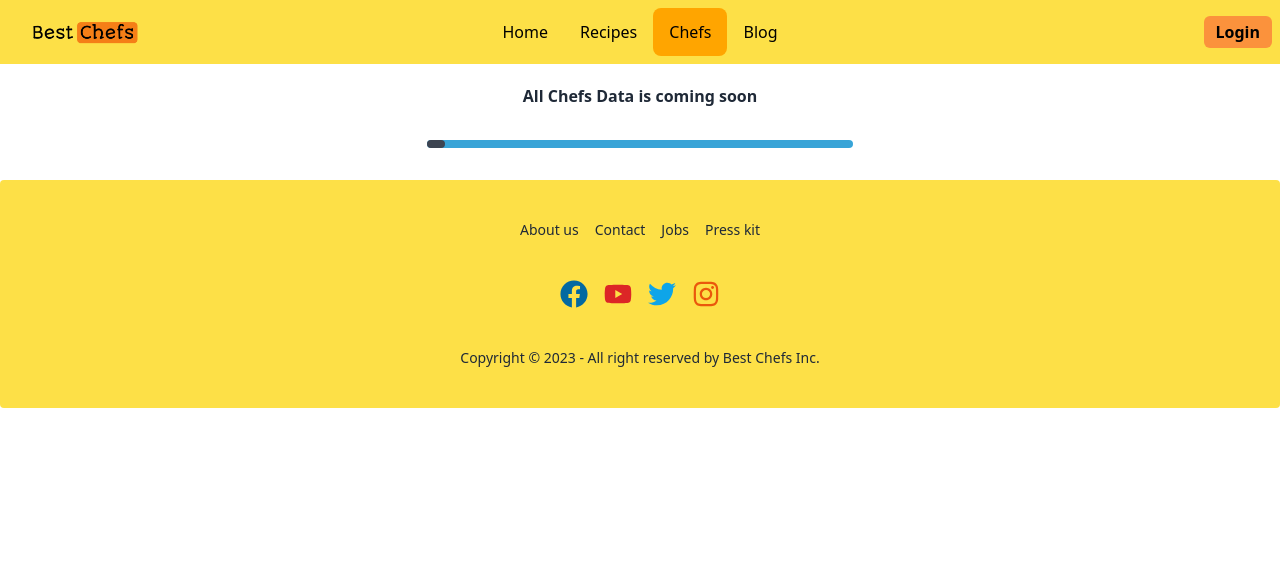
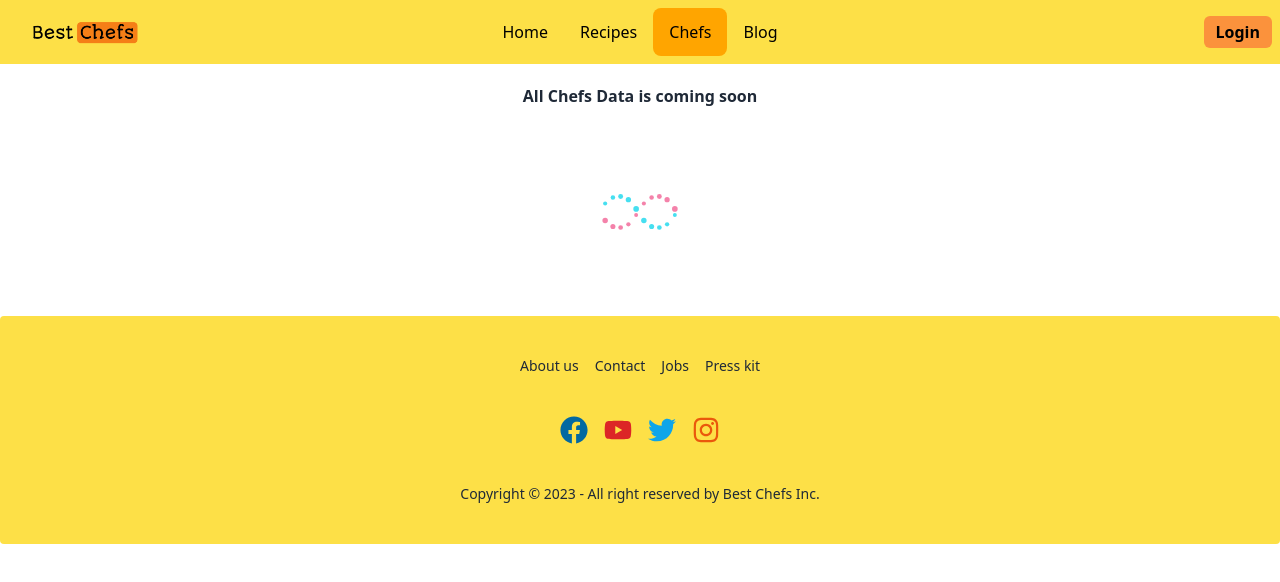
Before and after one commit to mthtitumir/best-chefs-client, a React (Vite) app: page /all-chefs in a window 1280 px wide. Shown: the top 582 px of the page. Built offline with nearby package versions, Linux system fonts and the light colour scheme; no server answers.

Commit message:
loader added at loading states

```diff
--- /dev/null
+++ b/src/components/Spinner.jsx
@@ -0,0 +1,21 @@
+import React from 'react';
+import { Dna } from 'react-loader-spinner';
+
+const Spinner = () => {
+    return (
+        <div className='container mx-auto'>
+            <div className='flex justify-center items-center  my-8'>
+                <Dna
+                    visible={true}
+                    height="80"
+                    width="80"
+                    ariaLabel="dna-loading"
+                    wrapperStyle={{}}
+                    wrapperClass="dna-wrapper"
+                />
+            </div>
+        </div>
+    );
+};
+
+export default Spinner;
--- a/src/pages/Blogs.jsx
+++ b/src/pages/Blogs/Blogs.jsx
@@ -1,5 +1,5 @@
 import React from 'react';
-import Blog from './Blogs/Blog';
+import Blog from './Blog';
 import { useLoaderData } from 'react-router-dom';
 import Pdf from "react-to-pdf";
 
--- a/src/pages/Home/BestFoods/Foods.jsx
+++ b/src/pages/Home/BestFoods/Foods.jsx
@@ -1,16 +1,24 @@
 import React, { useEffect, useState } from 'react';
 import FoodCard from './FoodCard';
+import Spinner from '../../../components/Spinner';
 
 
 const Foods = () => {
+    const [isLoading, setIsLoading] = useState(true);
     const [foods, setFoods] = useState([]);
     useEffect(() => {
         fetch('https://best-chefs-server-mthtitumir.vercel.app/foods')
             .then(res => res.json())
-            .then(data => setFoods(data))
+            .then(data => {
+                setFoods(data);
+                setIsLoading(false);
+            })
     }, []);
     console.log(foods);
     return (
+        <div>
+            {
+                !isLoading ?
                     <div className='container mx-auto mt-10'>
                         <h2 className='text-5xl font-semibold text-center'>Best Chinese Foods</h2>
                         <div className='mt-6 flex flex-col gap-3'>
@@ -25,6 +33,12 @@ const Foods = () => {
                             <button className="btn btn-outline hover:bg-orange-500 mx-auto">Explore More</button>
                         </div>
                     </div>
+                    :
+                    <div className='flex justify-center items-center  my-8'>
+                        <Spinner></Spinner>
+                    </div>
+            }
+        </div>
     );
 };
 
--- a/src/pages/Home/Chefs/AllChefs.jsx
+++ b/src/pages/Home/Chefs/AllChefs.jsx
@@ -1,12 +1,13 @@
 // eslint-disable-next-line no-unused-vars
 import React from 'react';
+import Spinner from '../../../components/Spinner';
 
 const AllChefs = () => {
     return (
         <div className='container mx-auto'>
             <h2 className='my-5 text-center font-semibold'>All Chefs Data is coming soon</h2>
             <div className='flex justify-center items-center  my-8'>
-                <progress className="progress bg-sky-400 w-1/3"></progress>
+                <Spinner></Spinner>
             </div>
         </div>
     );
--- a/src/pages/Home/Chefs/Chefs.jsx
+++ b/src/pages/Home/Chefs/Chefs.jsx
@@ -2,16 +2,24 @@
 import React, { useEffect, useState } from 'react';
 import Chef from './Chef';
 import { BsFire } from 'react-icons/bs';
+import Spinner from '../../../components/Spinner';
 
 const Chefs = () => {
+    const [isLoading, setIsLoading] = useState(true);
     const [chefs, setChefs] = useState([]);
     useEffect(() => {
         fetch('https://best-chefs-server-mthtitumir.vercel.app/chefs')
             .then(res => res.json())
-            .then(data => setChefs(data))
+            .then(data => {
+                setChefs(data);
+                setIsLoading(false);
+            })
     }, [])
     console.log(chefs);
     return (
+        <div>
+            {
+                !isLoading ?
                     <div className='container mx-auto mt-10'>
                         <div className='flex justify-center gap-3 items-center'><h2 className='text-5xl font-semibold text-center'>Meet Our Chefs</h2> <BsFire className='text-orange-600' size={'3em'}></BsFire></div>
                         <div className='grid md:grid-cols-3 gap-10 mt-10'>
@@ -26,6 +34,12 @@ const Chefs = () => {
                             <button className="btn btn-outline hover:bg-orange-500 mx-auto">More Chefs</button>
                         </div>
                     </div>
+                    :
+                    <div className='flex justify-center items-center  my-8'>
+                        <Spinner></Spinner>
+                    </div>
+            }
+        </div>
     );
 };
 
--- a/src/pages/Home/FoodCategories/FoodCategories.jsx
+++ b/src/pages/Home/FoodCategories/FoodCategories.jsx
@@ -10,10 +10,10 @@ import italian from '../../../assets/food-cat/italian-food.jpeg';
 import maxican from '../../../assets/food-cat/maxican-food.jpeg';
 
 const FoodCategories = () => {
-    const { images, setImages } = useState([]);
-    useEffect(() => {
-        fetch('')
-    }, [])
+    // const { images, setImages } = useState([]);
+    // useEffect(() => {
+    //     fetch('')
+    // }, [])
     return (
         <div className='container mx-auto rounded-xl'>
             <h1 className='text-center text-5xl font-semibold my-10'>Food Categories</h1>
--- a/src/pages/Recipes/AllRecipes/AllRecipes.jsx
+++ b/src/pages/Recipes/AllRecipes/AllRecipes.jsx
@@ -1,11 +1,12 @@
 import React from 'react';
+import Spinner from '../../../components/Spinner';
 
 const AllRecipes = () => {
     return (
         <div className='container mx-auto'>
             <h2 className='my-5 text-center font-semibold'>All Recipes Data is coming soon</h2>
             <div className='flex justify-center items-center  my-8'>
-                <progress className="progress bg-sky-400 w-1/3"></progress>
+               <Spinner></Spinner>
             </div>
         </div>
     );
--- a/src/routes/Routes.jsx
+++ b/src/routes/Routes.jsx
@@ -4,7 +4,7 @@ import Login from "../pages/Login/Login/Login";
 import Register from "../pages/Login/Register/Register";
 import ChefRecipes from "../pages/Recipes/ChefsRecipes/ChefRecipes";
 import PrivateRoot from "./PrivateRoot";
-import Blogs from "../pages/Blogs";
+import Blogs from "../pages/Blogs/Blogs";
 import Home from "../pages/Home/Home/Home";
 import AllRecipes from "../pages/Recipes/AllRecipes/AllRecipes";
 import AllChefs from "../pages/Home/Chefs/AllChefs";
```
Lines whose indentation alone changed are shown as unchanged.
